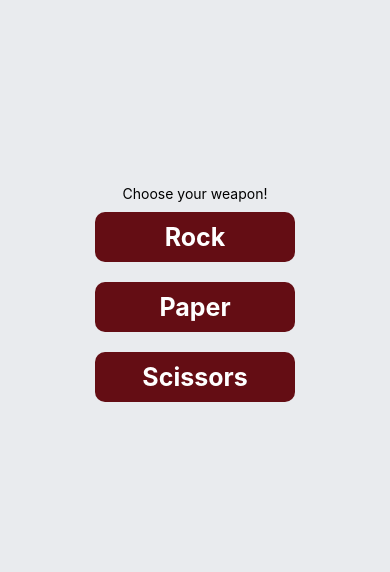
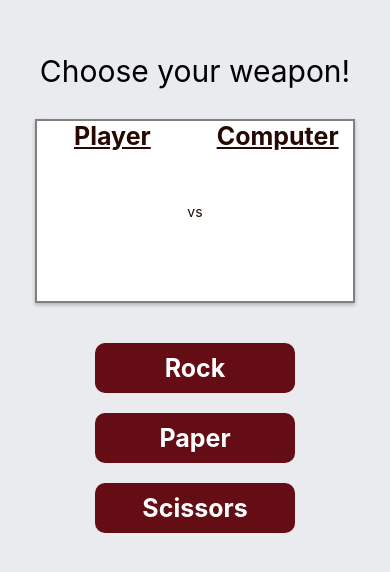
Before and after one commit to chalalala/Rock-Paper-Scissors, a React Native app: screen / in a window 390 px wide. Shown: the part 124-696 px from the top of the page. Built offline with nearby package versions, Linux system fonts and the light colour scheme.

Commit message:
Add functions to handle press

```diff
--- a/App.js
+++ b/App.js
@@ -1,6 +1,6 @@
 import { StatusBar } from 'expo-status-bar';
 import React from 'react';
-import { StyleSheet, Text, TouchableOpacity, View } from 'react-native';
+import { StyleSheet, Image, Text, TouchableOpacity, View } from 'react-native';
 
 const CHOICES = [
   {
@@ -31,21 +31,57 @@ const Button = props => {
   )
 };
 
+const ChoiceCard = ({ player, choice: { uri, name } }) => {
+  const title = name && name.charAt(0).toUpperCase() + name.slice(1);
+
+  return (
+    <View style={styles.choiceContainer}>
+      <Text style={styles.choiceDescription}>{player}</Text>
+      <Image source={{ uri }} resizeMode="contain" style={styles.choiceImage} />
+      <Text style={styles.choiceCardTitle}>{title}</Text>
+    </View>
+  );
+};
+
 export default class App extends React.Component {
   constructor(props){
     super(props);
     this.state = {
-      gamePrompt: 'Choose your weapon!'
+      gamePrompt: 'Choose your weapon!',
+      userChoice: {},
+      computerChoice: {}
     };
   };
   onPress = userChoice => {
-    console.log('userChoice', userChoice);
+    const [result, compChoice] = getRoundOutcome(userChoice);
+
+    const newUserChoice = CHOICES.find(choice => choice.name === userChoice);
+    const newComputerChoice = CHOICES.find(choice => choice.name === compChoice);
+
+    this.setState({
+      userChoice: newUserChoice,
+      computerChoice: newComputerChoice,
+      gamePrompt: result
+    })
   }
 
   render(){
     return (
       <View style={styles.container}>
-        <Text>{this.state.gamePrompt}</Text>
+        <Text style={{ fontSize: 30, color: getResultColor(this.state.gamePrompt) }}>{this.state.gamePrompt}</Text>
+        <View style={styles.choicesContainer}>
+          <ChoiceCard
+            player="Player"
+            choice={this.state.userChoice}
+          />
+          <Text style={{ color: '#250902' }}>vs</Text>
+          <ChoiceCard
+            player="Computer"
+            choice={this.state.computerChoice}
+          />
+        </View>
+
+        <View style={styles.buttonContainer}>
           {
             CHOICES.map(choice => {
               return (
@@ -54,9 +90,37 @@ export default class App extends React.Component {
             })
           }
         </View>
+      </View>
     );
   }
 }
+
+const randomComputerChoice = () =>
+  CHOICES[Math.floor(Math.random() * CHOICES.length)];
+
+const getRoundOutcome = userChoice => {
+  const computerChoice = randomComputerChoice().name;
+  let result;
+
+  if (userChoice === 'rock') {
+    result = computerChoice === 'scissors' ? 'Victory!' : 'Defeat!';
+  }
+  if (userChoice === 'paper') {
+    result = computerChoice === 'rock' ? 'Victory!' : 'Defeat!';
+  }
+  if (userChoice === 'scissors') {
+    result = computerChoice === 'paper' ? 'Victory!' : 'Defeat!';
+  }
+
+  if (userChoice === computerChoice) result = 'Tie game!';
+  return [result, computerChoice];
+};
+
+const getResultColor = gamePrompt => {
+  if (gamePrompt === 'Victory!') return 'green';
+  if (gamePrompt === 'Defeat!') return 'red';
+  return 'black';
+};
 
 const styles = StyleSheet.create({
   container: {
@@ -84,19 +148,24 @@ const styles = StyleSheet.create({
     fontWeight: 'bold',
   },
   choicesContainer: {
-    margin: 10,
-    borderWidth: 2,
-    paddingTop: 100,
-    shadowRadius: 5,
-    paddingBottom: 100,
-    borderColor: 'grey',
-    shadowOpacity: 0.90,
     flexDirection: 'row',
     alignItems: 'center',
+    justifyContent: 'space-around',
     backgroundColor: 'white',
-    justifyContent: 'space-around',
-    shadowColor: 'rgba(0,0,0,0.2)',
-    shadowOffset: { height: 5, width: 5 },
+    borderColor: 'grey',
+    borderWidth: 2,
+    marginHorizontal: 10,
+    marginVertical: 30,
+
+    shadowColor: "#000",
+    shadowOffset: {
+      width: 0,
+      height: 2,
+    },
+    shadowOpacity: 0.25,
+    shadowRadius: 3.84,
+
+    elevation: 5,
   },
   choiceContainer: {
     flex: 1,
```
Lines whose indentation alone changed are shown as unchanged.
